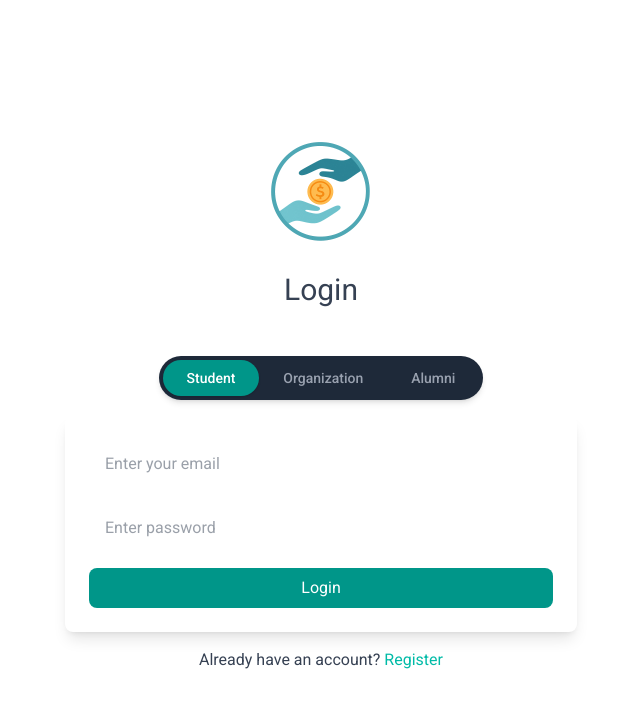
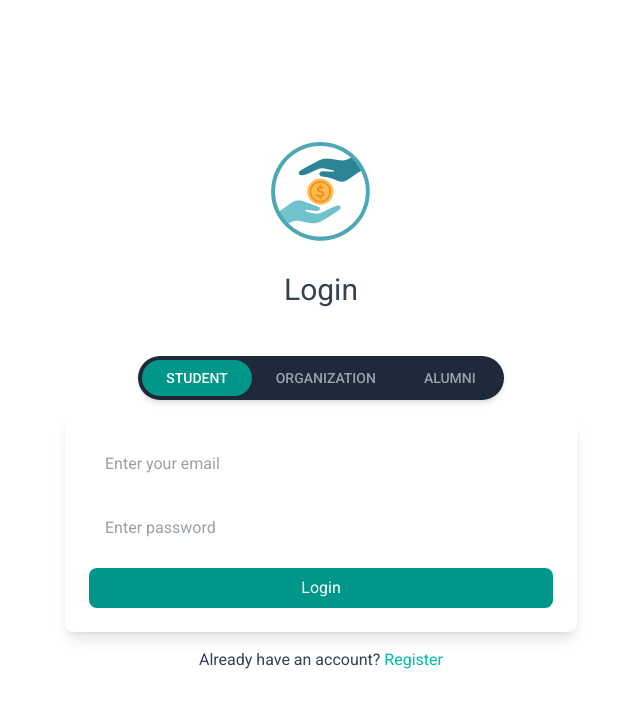
Before and after one commit to nishitakarda/virtualgiving-frontend, a React (Vite) app: page /login in a window 1280 px wide. Shown: the top 708 px of the page, without its empty margins (319-959 px from the left). Built offline with nearby package versions, Linux system fonts and the light colour scheme.

Commit message:
bug fixed

```diff
--- a/src/components/RoleSwitcher.jsx
+++ b/src/components/RoleSwitcher.jsx
@@ -1,9 +1,9 @@
 import React, { useState } from 'react';
 
-const roles = ['Student', 'Organization', 'Alumni'];
+const roles = ['STUDENT', 'ORGANIZATION', 'ALUMNI'];
 
 const RoleSwitcher = ({ onChange }) => {
-  const [activeRole, setActiveRole] = useState('Student');
+  const [activeRole, setActiveRole] = useState('STUDENT');
 
   const handleSwitch = (role) => {
     setActiveRole(role);
```
